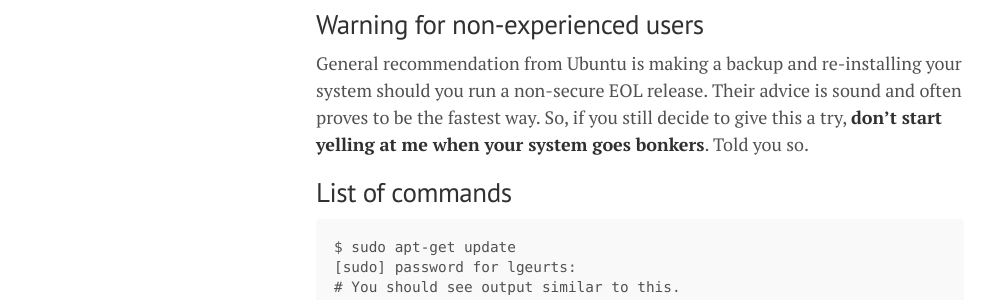
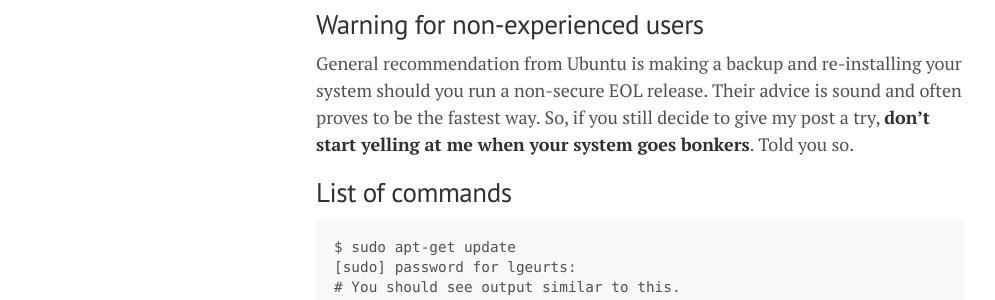
Before and after one commit to lgeurts/lgeurts.github.io, a Jekyll site: the page built from _posts/2022-08-24-ubuntu-upgrade-notes-20.x-to-22.x-for-x1-carbon-gen8.md, in a window 1280 px wide. Shown: the part 629-929 px from the top of the page, without its empty margins (0-995 px from the left). Built offline with Jekyll 4.4.1, drawn with Linux system fonts in a browser that asks for light colours; nearby versions of some CDN libraries; comment, search, counter and statistics services are not loaded.

Commit message:
Update 2022-08-24-ubuntu-upgrade-notes-20.x-to-22.x-for-x1-carbon-gen8.md

````diff
--- a/_posts/2022-08-24-ubuntu-upgrade-notes-20.x-to-22.x-for-x1-carbon-gen8.md
+++ b/_posts/2022-08-24-ubuntu-upgrade-notes-20.x-to-22.x-for-x1-carbon-gen8.md
@@ -10,7 +10,7 @@ tags: [ Linux Tutorials ]
 <img src="/assets/jammy-jellyfish.png" width="654">
 
 ## Warning for non-experienced users
-General recommendation from Ubuntu is making a backup and re-installing your system should you run a non-secure EOL release. Their advice is sound and often proves to be the fastest way. So, if you still decide to give this a try, **don't start yelling at me when your system goes bonkers**. Told you so.
+General recommendation from Ubuntu is making a backup and re-installing your system should you run a non-secure EOL release. Their advice is sound and often proves to be the fastest way. So, if you still decide to give my post a try, **don't start yelling at me when your system goes bonkers**. Told you so.
 
 ## List of commands
 ```
````
